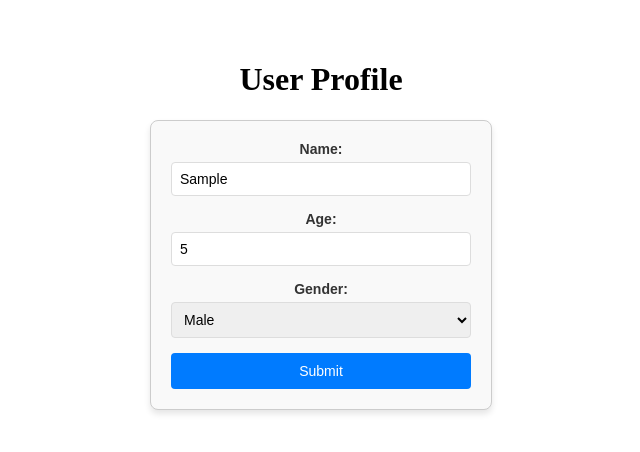
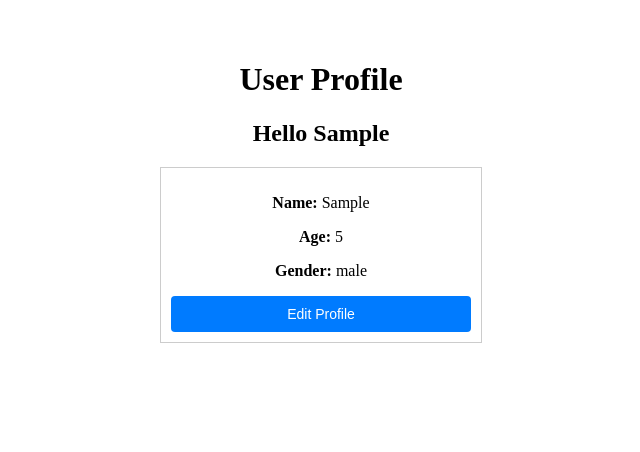
Before and after one commit to tigerhostsolutions/RTT50-MERN-SBA320-REACT-APPLICATION, a React (Vite) app: page / in a window 1280 px wide. Both pictures are taken after typing "Sample", "5" into the empty fields and a click on the button "Submit". Shown: the top 452 px of the page, without its empty margins (319-959 px from the left). Built offline with nearby package versions, Linux system fonts and the light colour scheme.

Commit message:
created/updated: functionality to switch to card view.

```diff
--- a/src/components/UserForm/UserForm.css
+++ b/src/components/UserForm/UserForm.css
@@ -51,3 +51,15 @@ button {
 button:hover {
     background-color: #0056b3;
 }
+
+.profile-card {
+    text-align: center;
+    margin-top: 20px;
+}
+.profile-card-demographics
+{
+    border: 1px solid #ccc;
+    padding: 10px;
+    width: 300px;
+    margin: auto;
+}
--- a/src/components/UserForm/UserForm.jsx
+++ b/src/components/UserForm/UserForm.jsx
@@ -8,6 +8,9 @@ const UserForm = () => {
     gender: "male",
   });
 
+  // State for toggling between form view and profile view
+  const [isSubmitted, setIsSubmitted] = useState(false);
+
   const handleChange = (e) => {
     const { name, value } = e.target;
     setFormData({ ...formData, [name]: value });
@@ -15,12 +18,29 @@ const UserForm = () => {
 
   const handleSubmit = (e) => {
     e.preventDefault();
-    console.log("Form Submitted:", formData);
-    alert(`User Profile:
-      Name: ${formData.name}
-      Age: ${formData.age}
-      Gender: ${formData.gender}`);
+    setIsSubmitted(true); // Switch to profile view
   };
+
+  const handleEdit = () => {
+    setIsSubmitted(false); // Switch back to form view
+  };
+
+  if (isSubmitted) {
+    // Profile View
+    return (
+        <div className='profile-card'>
+          <h2>Hello {formData.name}</h2>
+          <div className='profile-card-demographics'>
+            <p><strong>Name:</strong> {formData.name}</p>
+            <p><strong>Age:</strong> {formData.age}</p>
+            <p><strong>Gender:</strong> {formData.gender}</p>
+            <button onClick={handleEdit}>Edit Profile</button>
+          </div>
+        </div>
+    );
+  }
+
+  //Form View
   return (
       <form onSubmit={handleSubmit} >
         <div>
```
